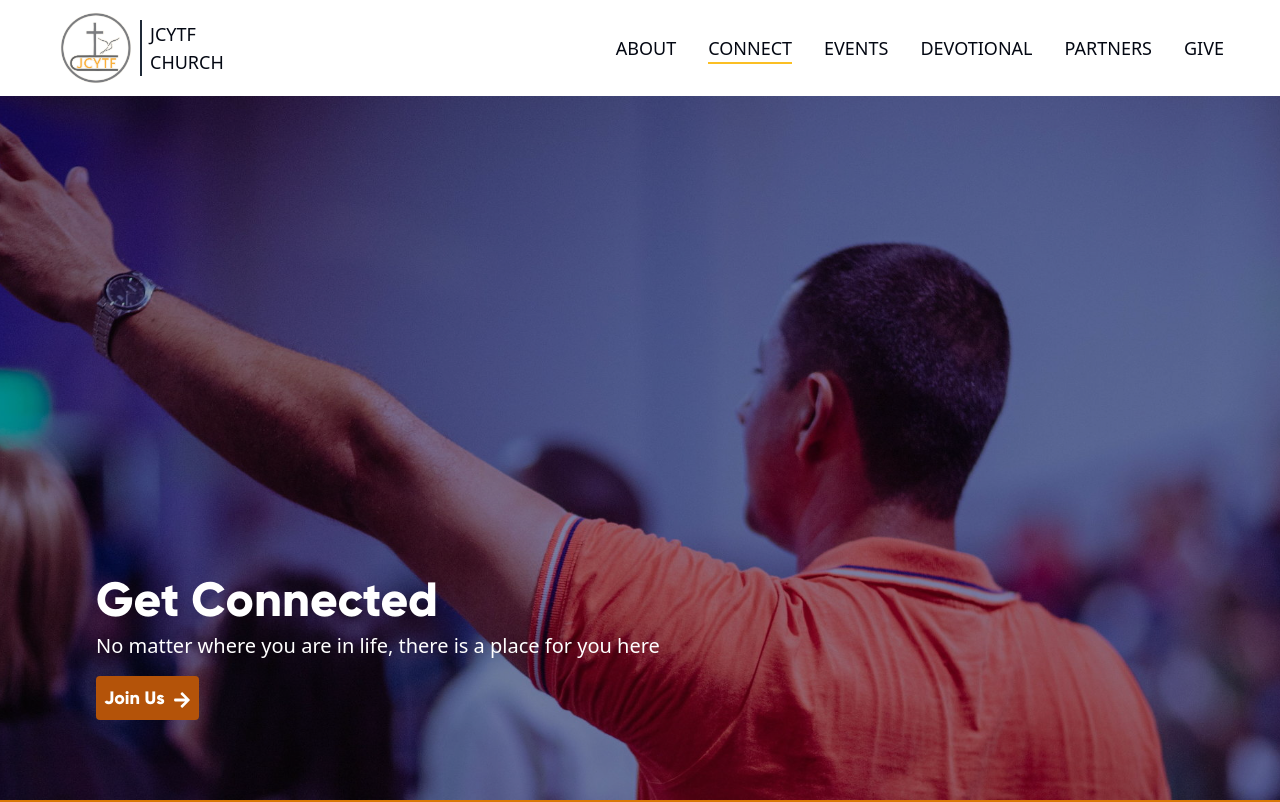
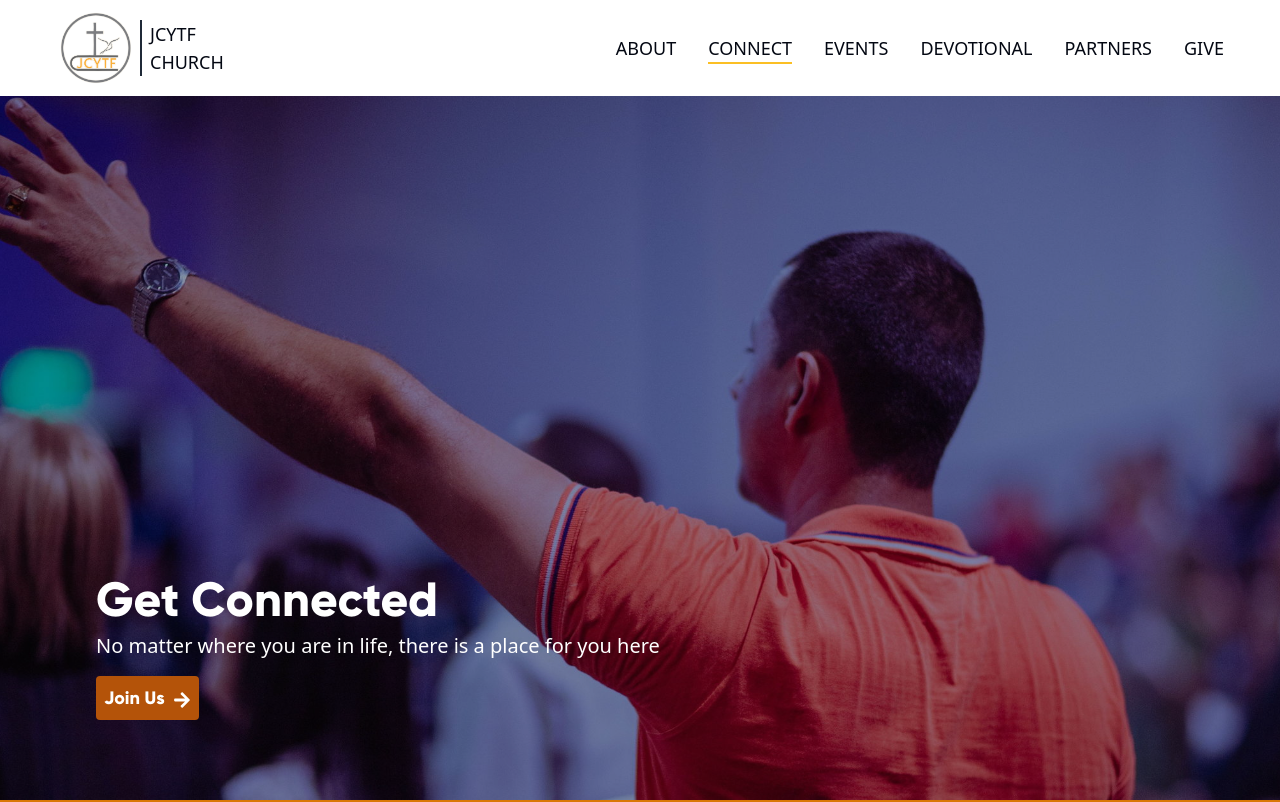
Before and after one commit to CodeChd/jcytf-v2, a Next.js app: page /connect in a window 1280 px wide. Shown: the top 802 px of the page. Built offline with nearby package versions, Linux system fonts and the light colour scheme.

Commit message:
Partners R

```diff
--- a/src/components/ChurchPartners.jsx
+++ b/src/components/ChurchPartners.jsx
@@ -4,7 +4,6 @@ import Link from "next/link";
 const ChurchPartners = ({id}) => {
   return (
     <main>
-      <div>
         <div className="bg-[#d97706] text-white flex flex-col items-center  py-8 llg:py-20  gap-4">
           <h2 className="text-7xl xs:text-3xl md:text-4xl mdItem:text-5xl sml:text-6xl llg:text-7xl text-center font-gil">
             PARTNERS IN THE CHURCH
@@ -105,7 +104,6 @@ const ChurchPartners = ({id}) => {
         </section>
 
         </div>
-      </div>
     </main>
   );
 };
--- a/src/components/Footer.jsx
+++ b/src/components/Footer.jsx
@@ -104,7 +104,7 @@ const Footer = () => {
           <div className="float-right pb-8">
             <ul className="flex xs:flex-col justify-between gap-4 items-center ">
 
-            <li className="xs:order-2"><span className="xs:text-sm">&copy; 2023 All Rights Reserved.</span></li>
+            <li className="xs:order-2  text-center"><span className="xs:text-sm">&copy; 2023 All Rights Reserved.</span></li>
 
           <div className="flex gap-4 xs:order-1">
 
--- a/src/pages/connect.jsx
+++ b/src/pages/connect.jsx
@@ -16,7 +16,7 @@ const connect = () => {
          desc="No matter where you are in life, there is a place for you here"
          btnName="Join Us"
          href="ministry"
-         className="bg-connect bg-no-repeat sml:bg-mediumsc sml:bg-smallPos  llg:bg-widesc wide:bg-ultrasc"
+         className="bg-connect bg-no-repeat sml:bg-smallsc sml:bg-smallPos  llg:bg-widesc  wide:bg-ultrasc"
         />
     </header>
       <Kids id="kids" />
--- a/src/pages/partners.jsx
+++ b/src/pages/partners.jsx
@@ -10,7 +10,7 @@ const partners = () => {
          desc="Discover the organizations and individuals that help us make a difference in our community and beyond."
          btnName="Become A Partner?"
          href="partners"
-         className="bg-mediumPos bg-partners sml:bg-mediumsc lgDesktop:bg-widesc bg-no-repeat wide:bg-ultrasc"
+         className="bg-partners sml:bg-mediumsc sml:bg-Solo llg:bg-widesc llg:bg-mediumPos bg-no-repeat wide:bg-ultrasc"
          />
         <ChurchPartners id="partners"/>
     </>
--- a/tailwind.config.js
+++ b/tailwind.config.js
@@ -48,6 +48,7 @@ module.exports = {
       "widePos": "center top -38rem",
       "mediumPos": "center top -160px",
       "smallPos": "center top -20px",
+      "Solo": " -120px",
       "itemPos": "center bottom -20px",
       "home": "center top -22rem",
       "identityPos": "center bottom -120px"
```
